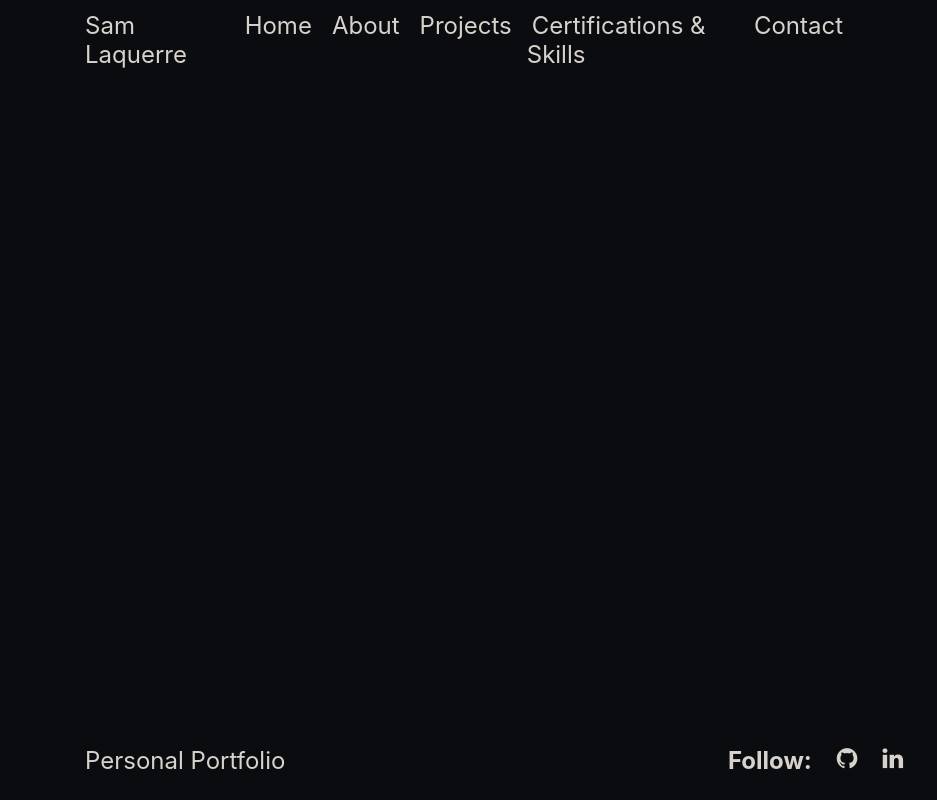
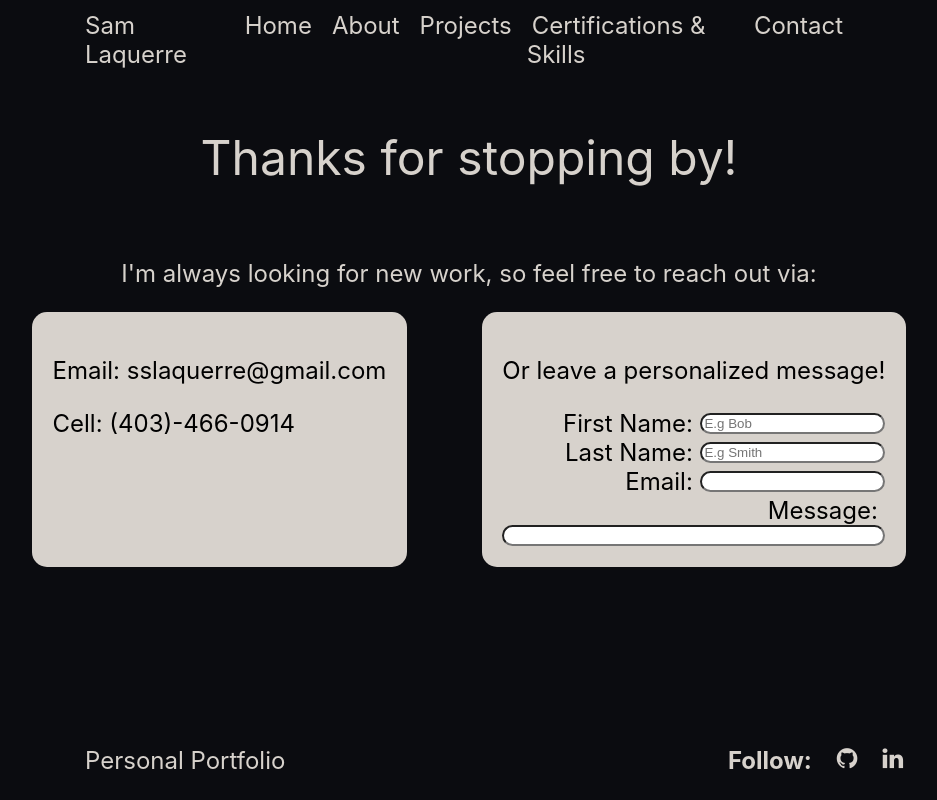
Before and after one commit to sslaquerre07/Personal_Portfolio_Page, a React (Create React App) app in the folder portfolio_page/: page /contact in a window 1280 px wide. Shown: the whole page, without its empty margins (171-1108 px from the left). Built offline with nearby package versions, Linux system fonts and the light colour scheme.

Commit message:
Styling changes and layout of contact page complete

```diff
--- a/portfolio_page/src/App.css
+++ b/portfolio_page/src/App.css
@@ -14,7 +14,7 @@
     font-size: 1.5rem;
     justify-content: space-between;
     padding: 0% 20%;
-    height: 10vh;
+    height: 10%;
     align-items: center;
 }
 
@@ -55,35 +55,45 @@ a{
 /*Homepage Styling */
 .body{
     display: flex;
-    align-self: center;
     color: #d7d2cc;
     height: 80%;
-    width: 100%;
+    width: 80%;
+    margin: 0% 10%;
+}
+
+.center{
+    align-items: center;
     justify-content: center;
-    align-items: center;
 }
 
 #avatar{
     margin-right: 5%;
-    width: 20%;
+    width: 25%;
     height: 55%;
 }
 
-.title-text{
-    display: flex;
-    flex-direction: column;
-    font-size: 4rem;
-    justify-content: space-evenly;
+.large-text{
+    font-size: 3rem;
 }
 
+.medium-text{
+    font-size: 2rem;
+}
 
-.title-text .small-word{
-    font-size: 2rem;
+.small-text{
+    font-size: 1.5rem;
 }
 
 .vertical{
     flex-direction: column;
     align-items: center;
+}
+
+.horizontal{
+    display: flex;
+    flex-direction: row;
+    justify-content: space-evenly;
+    width: 100%;
 }
 
 /*About Page Styling */
@@ -132,7 +142,7 @@ a{
 
 #text-box{
     width: 60%;
-    height: fit-content;
+    height: 60%;
     background-color: #d7d2cc;
     color: black;
     padding-bottom: 3%;
@@ -147,7 +157,7 @@ a{
 }
 
 .image{
-    height: 10vw;
+    height: 50%;
     max-width: 15vw;
 }
 
@@ -160,8 +170,7 @@ a{
 /* Skills Page Styling */
 
 #certification-wall{
-    height: 70%;
-    width: 80%;
+    width: 100%;
     background-color: #d7d2cc;
     border-radius: 15px;
     color: black;
@@ -211,11 +220,6 @@ a{
     background-color: #006666;
 }
 
-.title-text{
-    font-size: 2rem;
-    margin-bottom: 0;
-}
-
 #skill-list{
     height: fit-content;
     width: 80vw;
@@ -245,3 +249,30 @@ a{
     border-radius: 10px;
 
 }
+
+/*Contact Page Styling */
+.field{
+    display: flex;
+    justify-content: flex-end;
+    align-items: center;
+    width: 100%;
+}
+
+.field label{
+    margin-right: 2%;
+}
+
+input{
+    border-radius: 15px;
+}
+
+.contact-box{
+    background-color: #d7d2cc;
+    color: black;
+    padding: 2%;
+    border-radius: 15px;
+}
+
+.fill-container{
+    width: 100%;
+}
--- a/portfolio_page/src/component/About.js
+++ b/portfolio_page/src/component/About.js
@@ -58,7 +58,7 @@ function About(){
         <div className="page">
             <Header />
             <div className="body vertical">
-                <h1 className="title-text">Learn About Me!</h1>
+                <h1 className="medium-text">Learn About Me!</h1>
                 <div id="buttons">
                     <div id="life" className="about-section">
                         <button id="life-story" onClick={() => setButton("life")}>My Life</button>
@@ -71,7 +71,7 @@ function About(){
                     </div>
                 </div>
                 <div id="text-box">
-                    <h1 className="title-text centered">{pageInfo[button].title}</h1>
+                    <h1 className="medium-text centered">{pageInfo[button].title}</h1>
                     <div className="body">
                         <div className="image-container">
                             <img src={pageInfo[button].images[0]} className="image"/>
--- a/portfolio_page/src/component/Certifications.js
+++ b/portfolio_page/src/component/Certifications.js
@@ -70,12 +70,12 @@ function certifications() {
         <div className='page'>
             <Header />
             <div className="body vertical">
-                <h1 className="title-text">Certification Wall</h1>
+                <h1 className="medium-text">Certification Wall</h1>
                 <div id='certification-wall'>
                     {createWall(certificates)}
                 </div>
                 <div id='skill-list'>
-                    <h1 className="title-text">Skills</h1>
+                    <h1 className="medium-text">Skills</h1>
                     <div id='skill-container'>
                         {skills.map((skill) => {
                             return(<button className='skill'>{skill}</button>);
--- a/portfolio_page/src/component/Contact.js
+++ b/portfolio_page/src/component/Contact.js
@@ -6,8 +6,38 @@ function contact(){
     return(
         <div className='page'>
             <Header />
-            <div className='body'>
-
+            <div className='body vertical'>
+                <p className='large-text'>Thanks for stopping by!</p>
+                <p className='small-text'>I'm always looking for new work, so feel free to reach out via:</p>
+                <div className='horizontal'>
+                    <div className='contact-box'>
+                        <p className='small-text'>Email: sslaquerre@gmail.com</p>
+                        <p className='small-text'>Cell: (403)-466-0914</p>
+                    </div>
+                    <div className='contact-box'>
+                        <p className='small-text'>Or leave a personalized message!</p>
+                        <form id='message-form'>
+                            <div className='field'>
+                                <label htmlFor='first-name' className='small-text'>First Name: </label>
+                                <input type='text' placeholder='E.g Bob' id='first-name' required/><br />
+                            </div>
+                            <div className='field'>
+                                <label htmlFor='last-name' className='small-text'>Last Name: </label>
+                                <input type='text' placeholder='E.g Smith' id='last-name' required/><br />
+                            </div>
+                            <div className='field'>
+                                <label htmlFor='email' className='small-text'>Email: </label>
+                                <input type='email' id='email' required/><br />
+                            </div>
+                            <div className='field'>
+                                <label htmlFor='message' className='small-text'>Message:</label>
+                            </div>
+                            <div className='field'>
+                                <input type='textarea' id='message' className='fill-container' required />
+                            </div>
+                        </form>
+                    </div>
+                </div>
             </div>
             <Footer />
         </div>
--- a/portfolio_page/src/component/Home.js
+++ b/portfolio_page/src/component/Home.js
@@ -7,11 +7,11 @@ function home(){
     return(
         <div className='page'>
             <Header />
-            <div className="body">
+            <div className="body center">
                 <img src={Avatar} alt='avatar icon' id='avatar'/>
-                <div className="title-text">
-                    <b className="big-word">Hi!<br />I'm Sam!</b>
-                    <p className='small-word'>Welcome to my personal portfolio!</p>
+                <div>
+                    <b className="large-text">Hi!<br />I'm Sam!</b>
+                    <p className='small-text'>Welcome to my personal portfolio!</p>
                 </div>
             </div>
             <Footer />
```
